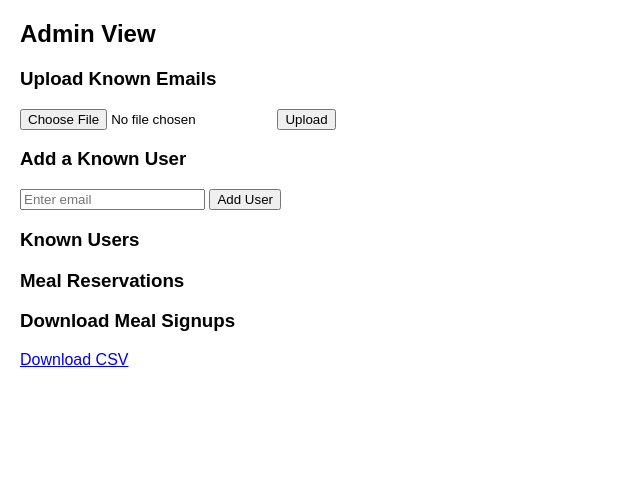
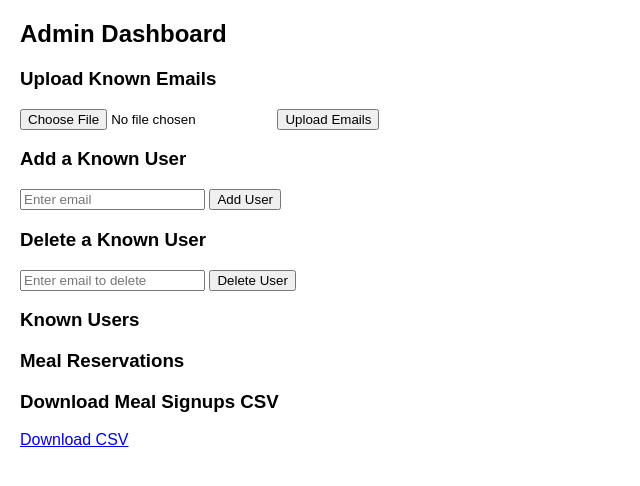
Before and after one commit to conjfrnk/charter-meals, a Flask app: template templates/admin.html in a window 1280 px wide. Shown: the top 486 px of the page, without its empty margins (0-640 px from the left). Run offline with Flask 3, Linux system fonts and the light colour scheme; the template is opened without the code that fills it, so the values that code supplies are empty.

Commit message:
try this (might undo later)

```diff
--- a/app.py
+++ b/app.py
@@ -15,6 +15,7 @@ from flask import (
     abort,
     Response,
 )
+import csv, io
 
 app = Flask(__name__)
 
@@ -91,7 +92,6 @@ def generate_next_week_meal_slots():
     """
     db = get_db()
     today = date.today()
-    # Calculate next Monday: this week’s Monday + 7 days.
     next_monday = today - timedelta(days=today.weekday()) + timedelta(days=7)
     days = [next_monday + timedelta(days=i) for i in range(7)]
     for d in days:
@@ -164,6 +164,9 @@ def logout():
     return redirect(url_for("login"))
 
 
+# ---------------------------
+# User Index Page
+# ---------------------------
 @app.route("/")
 @login_required
 def index():
@@ -177,13 +180,11 @@ def index():
         (next_monday.isoformat(), next_sunday.isoformat()),
     )
     meal_slots = cur.fetchall()
-
     # Group meal slots by date
     slots_by_date = {}
     for slot in meal_slots:
         slots_by_date.setdefault(slot["date"], []).append(slot)
-
-    # For each day, sort the meal slots in the proper order.
+    # Sort slots in each day
     for day, slots in slots_by_date.items():
         day_obj = datetime.strptime(day, "%Y-%m-%d").date()
         if day_obj.weekday() < 5:
@@ -191,8 +192,7 @@ def index():
         else:
             order = {"brunch": 1, "dinner": 2}
         slots.sort(key=lambda s: order.get(s["meal_type"], 99))
-
-    # Get the user's current reservations for next week (as strings for easy comparison)
+    # Get the user's current reservations (as strings)
     cur = db.execute(
         """
         SELECT meal_slot_id FROM reservations r
@@ -203,18 +203,39 @@ def index():
     )
     user_reservations = {str(row["meal_slot_id"]) for row in cur.fetchall()}
 
+    # Determine pub eligibility: if the user already has a pub night (dinner on Tue/Thu) in the last 2 weeks, they are not eligible.
+    two_weeks_ago = date.today() - timedelta(weeks=2)
+    cur = db.execute(
+        """
+        SELECT r.*, ms.date, ms.meal_type FROM reservations r
+        JOIN meal_slots ms ON r.meal_slot_id = ms.id
+        WHERE r.user_email = ? AND ms.date >= ?
+    """,
+        (session["user_email"], two_weeks_ago.isoformat()),
+    )
+    pub_exists = any(
+        (
+            row["meal_type"] == "dinner"
+            and datetime.strptime(row["date"], "%Y-%m-%d").date().weekday() in [1, 3]
+        )
+        for row in cur.fetchall()
+    )
+    eligible_for_pub = not pub_exists
+
     return render_template(
-        "index.html", slots_by_date=slots_by_date, user_reservations=user_reservations
+        "index.html",
+        slots_by_date=slots_by_date,
+        user_reservations=user_reservations,
+        eligible_for_pub=eligible_for_pub,
     )
 
 
 # ---------------------------
-# Updated /reserve Route
+# Reserve Route (Update Reservations)
 # ---------------------------
 @app.route("/reserve", methods=["POST"])
 @login_required
 def reserve():
-    # Get the set of slot IDs submitted by the form (as strings)
     selected_slots = set(request.form.getlist("meal_slot"))
     client_timestamp = request.form.get("client_timestamp")
     if not client_timestamp:
@@ -317,9 +338,11 @@ def reserve():
     return redirect(url_for("index"))
 
 
+# ---------------------------
+# AJAX Endpoint for Meal Counts
+# ---------------------------
 @app.route("/meal_counts")
 def meal_counts():
-    """Return JSON with the reservation counts per meal slot."""
     db = get_db()
     cur = db.execute(
         "SELECT meal_slot_id, COUNT(*) as count FROM reservations GROUP BY meal_slot_id"
@@ -329,7 +352,7 @@ def meal_counts():
 
 
 # ---------------------------
-# Admin Routes and Password Change
+# Admin Routes and CSV Export
 # ---------------------------
 def check_admin_auth(username, password):
     # To change the admin password, modify the values below.
@@ -392,7 +415,6 @@ def admin_upload_emails():
             except Exception as e:
                 flash("Error reading file.", "danger")
                 return redirect(url_for("admin"))
-            # Split on newlines and commas
             lines = content.replace(",", "\n").splitlines()
             emails = [line.strip().lower() for line in lines if line.strip()]
             added = []
@@ -451,7 +473,6 @@ def admin_add_reservation():
     if not email or not meal_slot_id:
         flash("Email and meal slot are required.", "danger")
         return redirect(url_for("admin"))
-    # Use the current timestamp
     timestamp = datetime.now().isoformat()
     try:
         db.execute(
@@ -479,25 +500,24 @@ def admin_delete_reservation(reservation_id):
 @admin_required
 def admin_download_meal_signups():
     db = get_db()
+    # Export CSV with columns: date, meal, username (sorted by timestamp)
     cur = db.execute(
         """
-        SELECT ms.date, ms.meal_type, r.user_email
+        SELECT ms.date, ms.meal_type, r.user_email, r.timestamp
         FROM reservations r
         JOIN meal_slots ms ON r.meal_slot_id = ms.id
-        ORDER BY ms.date, ms.meal_type
+        ORDER BY r.timestamp ASC
     """
     )
     rows = cur.fetchall()
-    output = []
-    current_meal = None
+    output = io.StringIO()
+    writer = csv.writer(output)
+    writer.writerow(["date", "meal", "username"])
     for row in rows:
-        meal = f"{row['date']} - {row['meal_type']}"
-        netid = row["user_email"].split("@")[0]
-        if current_meal != meal:
-            output.append(f"\nMeal: {meal}\n")
-            current_meal = meal
-        output.append(netid)
-    csv_content = "\n".join(output)
+        username = row["user_email"].split("@")[0]
+        writer.writerow([row["date"], row["meal_type"], username])
+    csv_content = output.getvalue()
+    output.close()
     return Response(
         csv_content,
         mimetype="text/csv",
--- a/static/style.css
+++ b/static/style.css
@@ -1,4 +1,3 @@
-/* style.css */
 body {
   font-family: Arial, sans-serif;
   margin: 20px;
@@ -13,6 +12,10 @@ body {
 #messages li.danger { color: red; }
 #messages li.warning { color: orange; }
 
+.full, .not-eligible {
+  color: gray;
+}
+
 /* Optional: styling for tables and forms */
 table {
   border-collapse: collapse;
@@ -22,7 +25,3 @@ table th, table td {
   padding: 8px;
   border: 1px solid #ccc;
 }
-
-.full {
-    color: gray;
-}
--- a/templates/admin.html
+++ b/templates/admin.html
@@ -1,17 +1,23 @@
 {% extends "layout.html" %}
 {% block content %}
-<h2>Admin View</h2>
+<h2>Admin Dashboard</h2>
 
 <h3>Upload Known Emails</h3>
 <form method="POST" action="{{ url_for('admin_upload_emails') }}" enctype="multipart/form-data">
   <input type="file" name="emails_file" accept=".txt,.csv" required>
-  <button type="submit">Upload</button>
+  <button type="submit">Upload Emails</button>
 </form>
 
 <h3>Add a Known User</h3>
 <form method="POST" action="{{ url_for('admin_add_user') }}">
   <input type="email" name="new_user_email" placeholder="Enter email" required>
   <button type="submit">Add User</button>
+</form>
+
+<h3>Delete a Known User</h3>
+<form method="POST" action="{{ url_for('admin_delete_user') }}">
+  <input type="email" name="delete_user_email" placeholder="Enter email to delete" required>
+  <button type="submit">Delete User</button>
 </form>
 
 <h3>Known Users</h3>
@@ -35,7 +41,7 @@
       <li>
         {{ res.user_email }} (Signed up at: {{ res.timestamp }})
         <form method="POST" action="{{ url_for('admin_delete_reservation', reservation_id=res.reservation_id) }}" style="display:inline;">
-          <button type="submit">Delete</button>
+          <button type="submit">Delete Reservation</button>
         </form>
       </li>
     {% endfor %}
@@ -48,7 +54,6 @@
   </form>
 {% endfor %}
 
-<h3>Download Meal Signups</h3>
+<h3>Download Meal Signups CSV</h3>
 <a href="{{ url_for('admin_download_meal_signups') }}">Download CSV</a>
-
 {% endblock %}
--- a/templates/layout.html
+++ b/templates/layout.html
@@ -4,7 +4,6 @@
   <meta charset="utf-8">
   <title>Meal Signup</title>
   <link rel="stylesheet" href="{{ url_for('static', filename='style.css') }}">
-  <!-- jQuery from CDN -->
   <script src="https://code.jquery.com/jquery-3.6.0.min.js"></script>
   <script src="{{ url_for('static', filename='main.js') }}"></script>
 </head>
@@ -18,7 +17,6 @@
       </ul>
     {% endif %}
   {% endwith %}
-
   {% block content %}{% endblock %}
 </body>
 </html>
--- a/templates/login.html
+++ b/templates/login.html
@@ -1,7 +1,7 @@
 {% extends "layout.html" %}
 {% block content %}
 <h2>Login</h2>
-<form method="POST">
+<form method="POST" action="{{ url_for('login') }}">
   <label for="email">Email:</label>
   <input type="email" name="email" id="email" required>
   <button type="submit">Login</button>
```
Also changed, not shown: static/main.js (+1 -10 lines), templates/index.html (+9 -3 lines).
